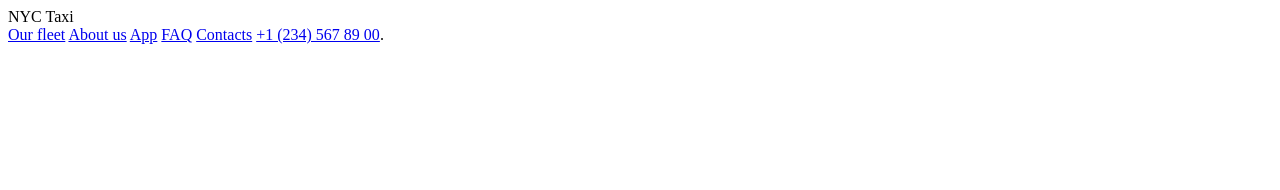
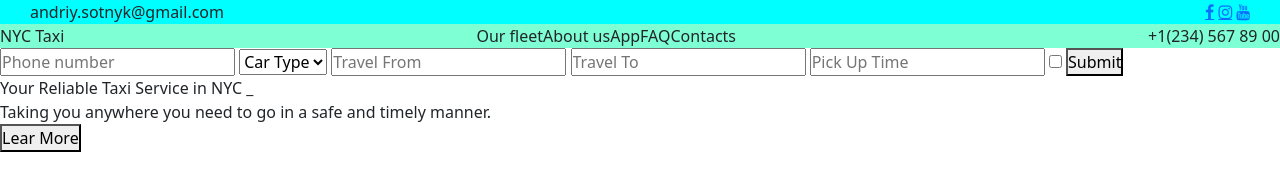
Before and after one commit to sotnykandrii/NYC-Taxi, a plain HTML site: page index.html in a window 1280 px wide. Drawn offline with nearby package versions, Linux system fonts and the light colour scheme.

Commit message:
Sample code

```diff
--- a/index.html
+++ b/index.html
@@ -3,27 +3,93 @@
 <head>
   <meta charset="UTF-8">
   <meta name="viewport" content="width=device-width, initial-scale=1.0">
-    <title>NYC Taxi</title>
+  <title>Document</title>
+
+  <!-- CSS only -->
+  <link rel="stylesheet" href="https://cdnjs.cloudflare.com/ajax/libs/font-awesome/4.7.0/css/font-awesome.min.css">
+  <link href="https://cdn.jsdelivr.net/npm/bootstrap@5.0.0-beta1/dist/css/bootstrap.min.css" rel="stylesheet" integrity="sha384-giJF6kkoqNQ00vy+HMDP7azOuL0xtbfIcaT9wjKHr8RbDVddVHyTfAAsrekwKmP1" crossorigin="anonymous">
+  <style>
+    * {
+      margin: 0;
+      padding: 0;
+    }
+    .header {}
+    .social {
+      display: flex;
+      justify-content: space-between;
+      background-color: aqua;
+      padding: 0 30px;
+    }
+    .nav_wrapper {
+      display: flex;
+      justify-content: space-between;
+      background-color: aquamarine;
+    }
+    .links {
+      display: flex;
+      justify-content: space-around;
+    }
+  </style>
 </head>
 <body>
   <header>
-        <nav>
-
-        </nav>
-<nav>
-    <div class="menu">
+    <div class="social">
+      <span class="email">
+        andriy.sotnyk@gmail.com
+      </span>
+      <div class="social_wrapper">
+        <span class="facebook"><a href="#" class="fa fa-facebook"></a></span>
+        <span class="instagram"><a href="#" class="fa fa-instagram"></a></span>
+        <span class="instagram"><a href="#" class="fa fa-youtube"></a></span>
+      </div>
+    </div>
+    <div class="nav_wrapper">
       <div class="logo">NYC Taxi</div>
-<a href="#our fleet">Our fleet</a>
-<a href="#about us">About us</a>
-<a href="#app">App</a>
-<a href="#faq">FAQ</a>
-<a href="#contacts">Contacts</a>
-<a href=”tel”>+1 (234) 567 89 00</a>.
+      <div class="nav">
+        <div class="links">
+          <div class="link">Our fleet</div>
+          <div class="link">About us</div>
+          <div class="link">App</div>
+          <div class="link">FAQ</div>
+          <div class="link">Contacts</div>
         </div>
-</nav>
+      </div>
+      <div class="phone">+1(234) 567 89 00</div>
+    </div>
   </header>
   <main>
+    <div class="book_ride">
+      <div class="form">
+      <form action="" class="">
+        <input type="text" placeholder="Phone number" name="phone" >
+        <select id="cars" name="cartype">
+          <option value="volvo">Car Type</option>
+          <option value="volvo">Van</option>
+          <option value="saab">Luxury</option>
+          <option value="opel">Sport</option>
+        </select>
+        <input type="text" placeholder="Travel From" name="travel_from" >
+        <input type="text" placeholder="Travel To" name="travel_to" >
+        <input type="text" placeholder="Pick Up Time" name="pickuptime" >
+        <input type="checkbox">
+        <button type="submit">Submit</button>
+      </form>
+    </div>
+      <div class="slogan">
+        <div class="slogan-title">
+          Your Reliable Taxi Service in NYC _
+        </div>
+        <div class="slogan-subtitle">
+          Taking you anywhere you need to go in a safe and timely manner.
+        </div>
+        <div class="action_button">
+          <button>Lear More</button>
+        </div>
+      </div>
+    </div>
+    <div class="taxi_classes">
 
+    </div>
   </main>
   <footer>
 
```
Lines whose indentation alone changed are shown as unchanged.
